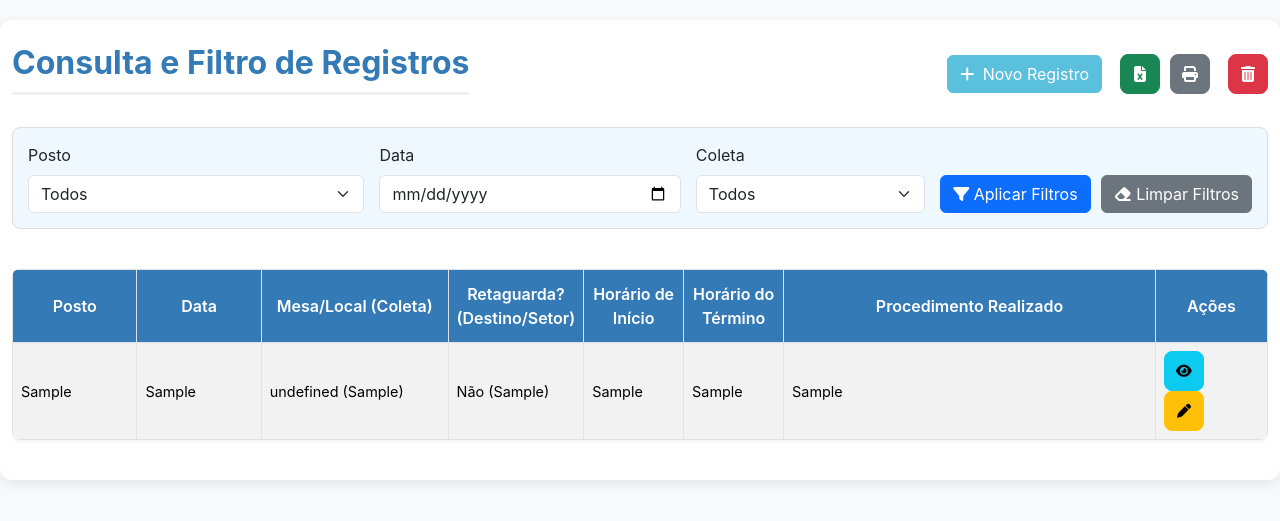
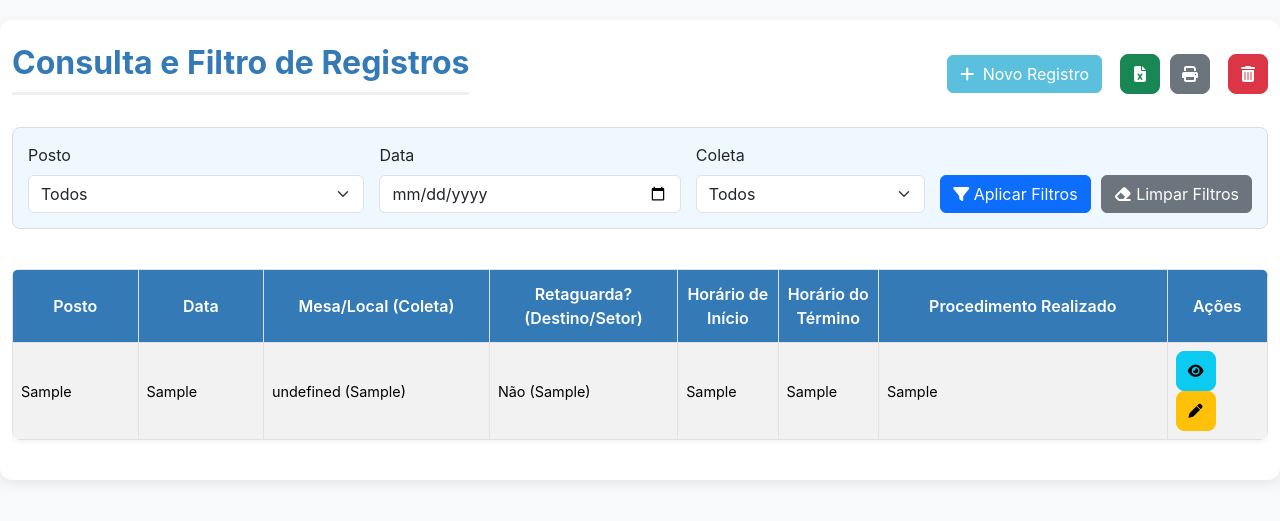
Before and after one commit to Dual650/info-IT, a Flask app: page /consultar in a window 1280 px wide. Shown: the top 521 px of the page. Run offline with Flask 3, Linux system fonts and the light colour scheme; tables that the repository leaves empty hold one stand-in row (values such as "Sample post").

Commit message:
Update consultar.html

```diff
--- a/templates/consultar.html
+++ b/templates/consultar.html
@@ -89,15 +89,7 @@
             <table class="table table-striped table-hover table-bordered" id="tabelaRegistros" style="display:none;">
                 <thead class="tabela-cabecalho">
                     <tr>
-                        <th style="width: 10%;">Posto</th>
-                        <th style="width: 10%;">Data</th>
-                        <th style="width: 15%;">Mesa/Local (Coleta)</th>
-                        <th style="width: 10%;">Retaguarda? (Destino/Setor)</th>
-                        <th style="width: 8%;">Horário de Início</th>
-                        <th style="width: 8%;">Horário do Término</th>
-                        <th class="procedimento-col" style="width: 30%;">Procedimento Realizado</th>
-                        <th class="acoes-cell" style="width: 9%;">Ações</th>
-                    </tr>
+                        <th style="width: 10%;">Posto</th> <th style="width: 10%;">Data</th> <th style="width: 18%;">Mesa/Local (Coleta)</th> <th style="width: 15%;">Retaguarda? (Destino/Setor)</th> <th style="width: 8%;">Horário de Início</th> <th style="width: 8%;">Horário do Término</th> <th class="procedimento-col" style="width: 23%;">Procedimento Realizado</th> <th class="acoes-cell" style="width: 8%;">Ações</th> </tr>
                 </thead>
                 <tbody id="corpoTabela">
                     </tbody>
@@ -117,10 +109,10 @@
                 <div class="modal-body">
                     <div class="modal-info-grid">
                         <p><strong>Posto:</strong> <span id="modalPosto"></span></p>
-                        <p><strong>Mesa/Local:</strong> <span id="modalMesa"></span></p>
+                        <p><strong>Data:</strong> <span id="modalData"></span></p>
+                        <p><strong>Localização:</strong> <span id="modalMesaDisplay"></span></p>
+                        <p><strong>Retaguarda:</strong> <span id="modalRetaguardaDisplay"></span></p>
                         <p><strong>Coleta:</strong> <span id="modalColeta"></span></p>
-                        <p><strong>Retaguarda:</strong> <span id="modalRetaguarda"></span></p>
-                        <p><strong>Data:</strong> <span id="modalData"></span></p>
                         <p><strong>Início:</strong> <span id="modalHoraInicio"></span></p>
                         <p><strong>Término:</strong> <span id="modalHoraTermino"></span></p>
                     </div>
@@ -130,6 +122,9 @@
                 </div>
                 <div class="modal-footer">
                     <form method="POST" action="/apagar/0" id="formApagarIndividual" style="display:inline;" onsubmit="return handleApagarRegistro(event, this);">
+                           <input type="hidden" name="posto" id="filtroPostoHidden">
+                           <input type="hidden" name="data" id="filtroDataHidden">
+                           <input type="hidden" name="coleta" id="filtroColetaHidden">
                            <button type="submit" class="btn btn-danger btn-sm">
                                 <i class="fas fa-trash me-1"></i> Apagar Registro
                             </button>
```
